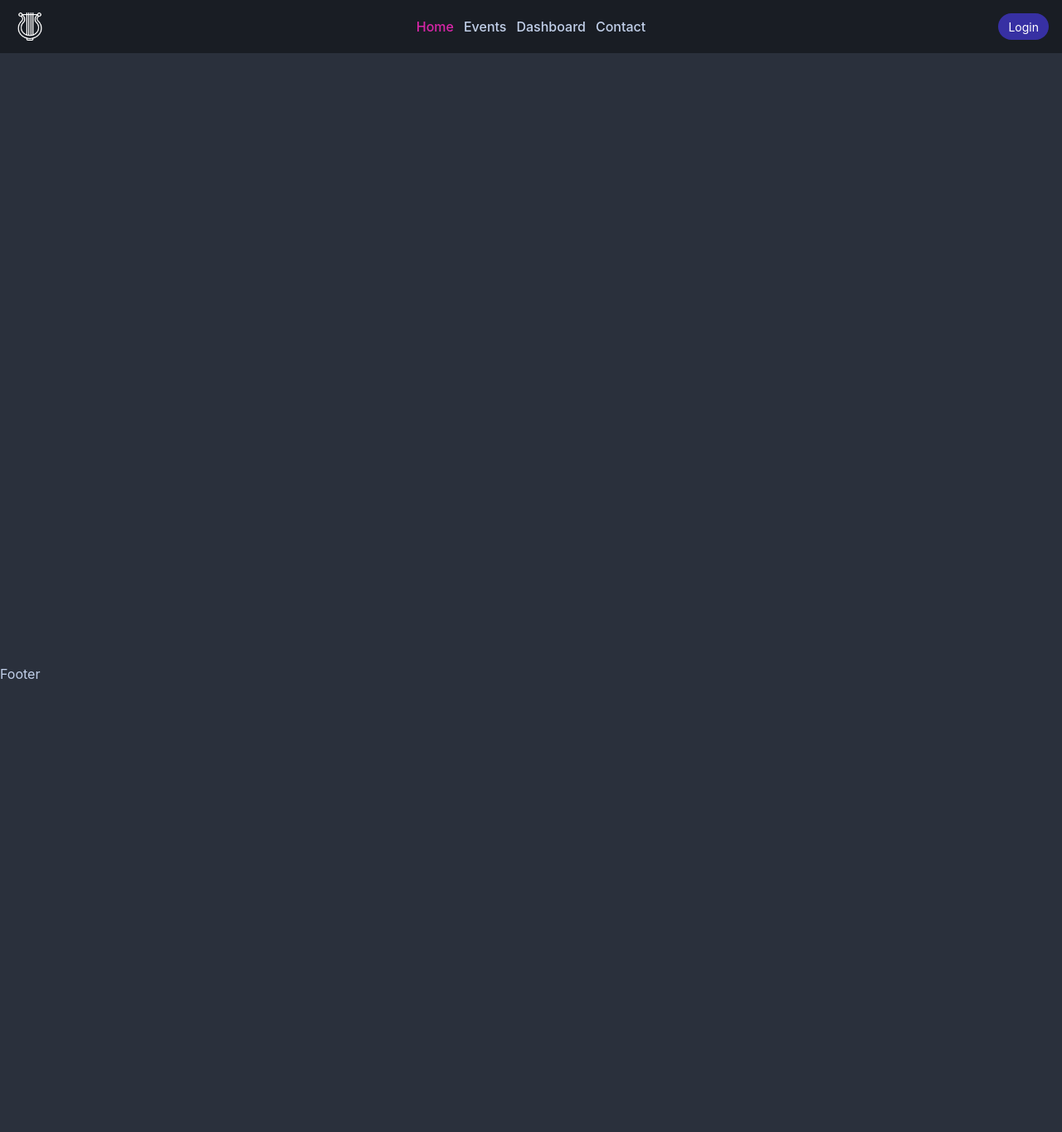
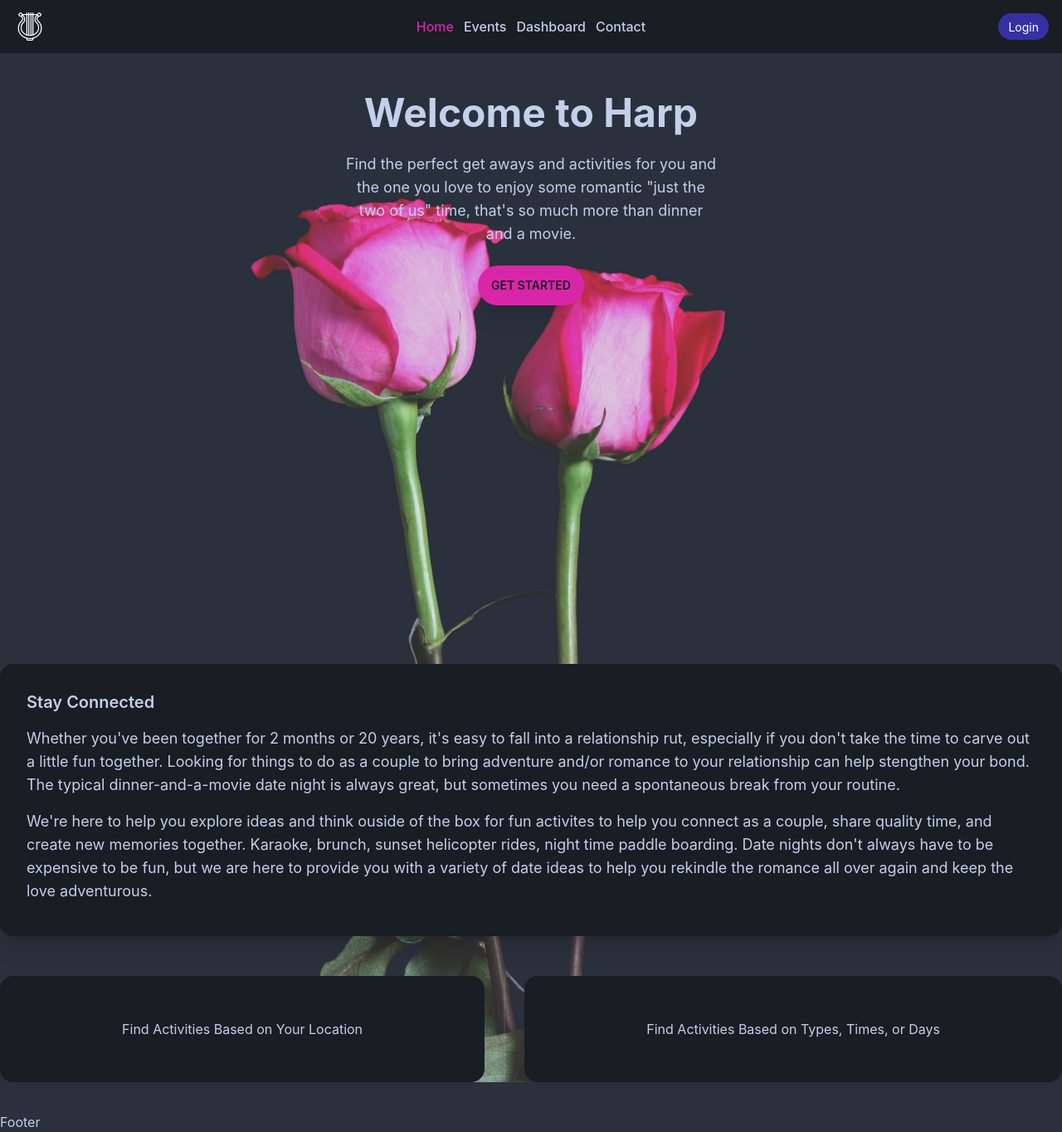
Before and after one commit to Miacarmen/harp, a React (Create React App) app in the folder client/: page / in a window 1280 px wide. Shown: the whole page at 83% size. Before the commit the page ends 824 px from the top, so only its background shows below. Built offline with nearby package versions, Linux system fonts and the light colour scheme.

Commit message:
homepage content added

```diff
--- a/client/src/components/Hero/Hero.js
+++ b/client/src/components/Hero/Hero.js
@@ -0,0 +1,31 @@
+import React from 'react';
+import { Link } from 'react-router-dom';
+
+import './hero.styles.css';
+
+const Hero = () => {
+  return (
+    <div
+      className='hero min-h-screen'
+      // style={{
+      //   backgroundImage: `url(${pinkRoses})`,
+      // }}
+    >
+      <div className='hero-content text-center mb-80 fadeInLeft'>
+        <div className='max-w-md'>
+          <h1 className='text-5xl font-bold'>Welcome to Harp</h1>
+          <p className='py-6 text-lg'>
+            Find the perfect get aways and activities for you and the one you
+            love to enjoy some romantic "just the two of us" time, that's so
+            much more than dinner and a movie.
+          </p>
+          <Link to='/events'>
+            <button className='btn rounded-full border-none bg-primary text-base-200 hover:bg-primary-focus shadow-xl'>Get Started</button>
+          </Link>
+        </div>
+      </div>
+    </div>
+  );
+};
+
+export default Hero;
--- /dev/null
+++ b/client/src/components/Hero/hero.styles.css
@@ -0,0 +1,47 @@
+.imgContainer {
+    background-size: cover;
+    background-position: center center;
+}
+
+.hero-content {
+    -webkit-animation-duration:1s;
+    animation-duration:1.5s;
+    -webkit-animation-fill-mode:both;
+    animation-fill-mode:both
+}
+
+@-webkit-keyframes fadeInLeft{
+    0%{
+        opacity:0;
+        -webkit-transform:translateX(-200px);
+        transform:translateX(-200px)}
+    100%{
+        opacity:1;
+        -webkit-transform:translateX(0);
+        transform:translateX(0)
+    }
+}
+@keyframes fadeInLeft{
+    0%{
+        opacity:0;
+        -webkit-transform:translateX(-200px);
+        -ms-transform:translateX(-200px);
+        transform:translateX(-200px)}
+    100%{
+        opacity:1;
+        -webkit-transform:translateX(0);
+        -ms-transform:translateX(0);
+        transform:translateX(0)
+    }
+}
+.fadeInLeft{
+    -webkit-animation-name:fadeInLeft;
+    animation-name:fadeInLeft
+}
+
+
+/* @media only screen and (max-width: 767px) {
+    .imgContainer {
+        background-size: contain;
+    }
+} */
--- a/client/src/pages/Home.js
+++ b/client/src/pages/Home.js
@@ -1,9 +1,61 @@
-import React from 'react'
+import React from 'react';
+// Components
+import Hero from '../components/Hero/Hero';
+// import ImgCarousel from '../components/Carousel/ImgCarousel';
 
-const Home = () => {
+import pinkRoses from '../images/trans-pink.png';
+
+const HomePage = () => {
   return (
-    <div>Home</div>
-  )
-}
+    <div
+      className='bg-base-100 imgContainer'
+      style={{
+        backgroundImage: `url(${pinkRoses})`,
+      }}
+    >
+      <div className='container m-auto'>
+        <Hero />
 
-export default Home
+        <div className='card mb-8 max-w-full bg-base-200 shadow-xl'>
+          <div className='card-body'>
+            <h2 className='card-title'>Stay Connected</h2>
+            <p className='text-lg py-2 '>
+              Whether you've been together for 2 months or 20 years, it's easy
+              to fall into a relationship rut, especially if you don't take the
+              time to carve out a little fun together. Looking for things to do
+              as a couple to bring adventure and/or romance to your relationship
+              can help stengthen your bond. The typical dinner-and-a-movie date
+              night is always great, but sometimes you need a spontaneous break
+              from your routine.
+            </p>
+
+            <p className='text-lg'>
+              We're here to help you explore ideas and think ouside of the box
+              for fun activites to help you connect as a couple, share quality
+              time, and create new memories together. Karaoke, brunch, sunset
+              helicopter rides, night time paddle boarding. Date nights don't
+              always have to be expensive to be fun, but we are here to provide
+              you with a variety of date ideas to help you rekindle the romance
+              all over again and keep the love adventurous.
+            </p>
+            <div className='card-actions justify-end'></div>
+          </div>
+        </div>
+
+        <div className='flex flex-col w-full lg:flex-row mb-9 mt-12'>
+          <div className='grid flex-grow h-32 card bg-base-200 rounded-box place-items-center'>
+            Find Activities Based on Your Location
+          </div>
+          <div className='divider lg:divider-horizontal'></div>
+          <div className='grid flex-grow h-32 card bg-base-200 rounded-box place-items-center'>
+            Find Activities Based on Types, Times, or Days
+          </div>
+        </div>
+
+        {/* <ImgCarousel /> */}
+      </div>
+    </div>
+  );
+};
+
+export default HomePage;
```
Also changed, not shown: client/src/components/Hero/hero.styles.js (deleted).
